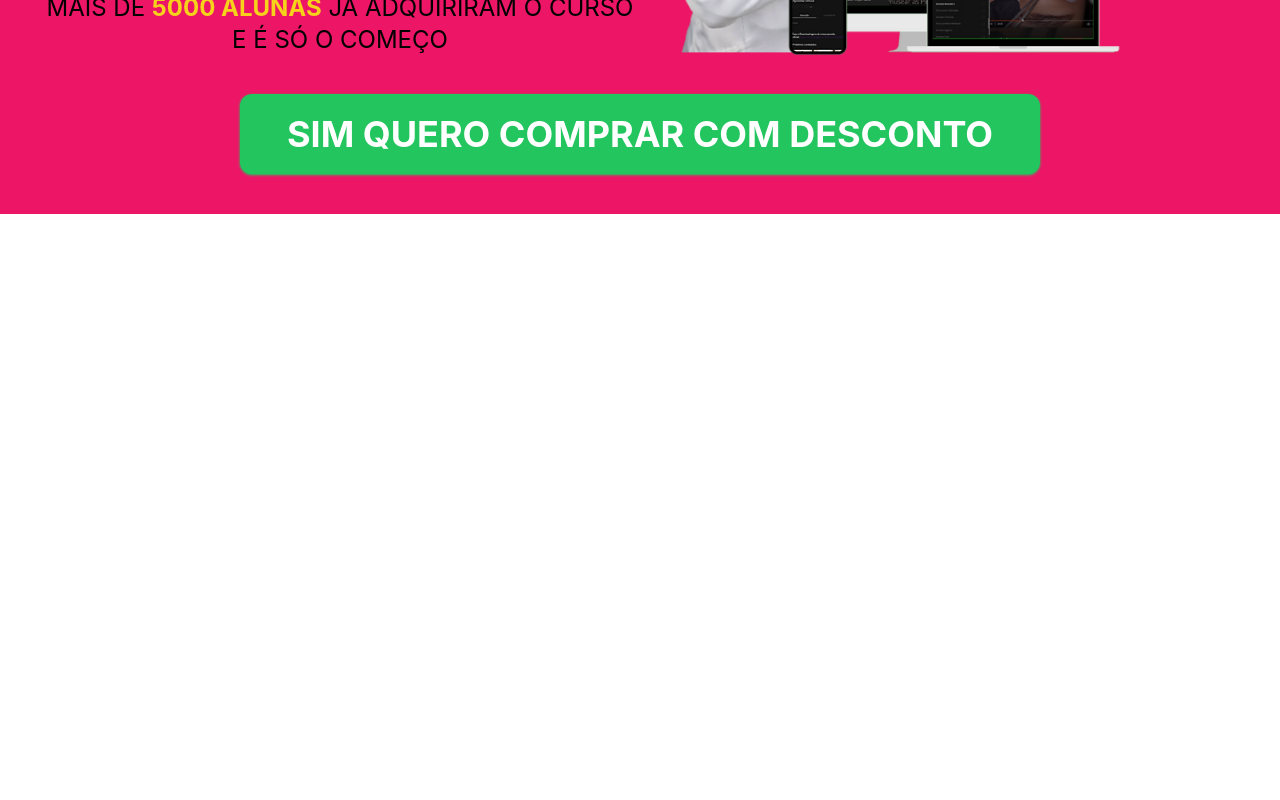
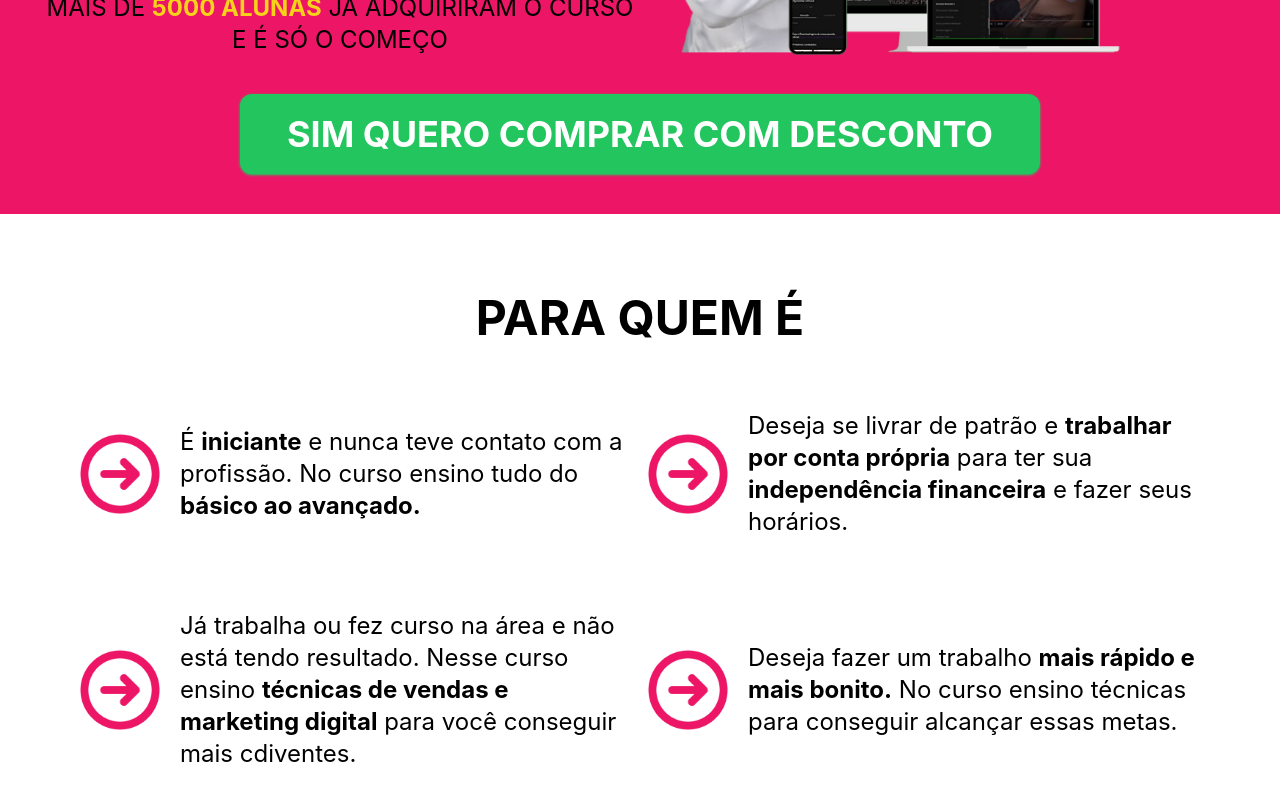
Before and after one commit to MarkOliv/viverdecilios-sales, a Next.js app: page / in a window 1280 px wide. Shown: the part 470-1270 px from the top of the page. Before the commit the page ends 800 px from the top, so only its background shows below. Built offline with nearby package versions, Linux system fonts and the light colour scheme.

Commit message:
upload para quem page

```diff
--- /dev/null
+++ b/pages/components/ParaQuem.tsx
@@ -0,0 +1,58 @@
+// @flow
+import * as React from "react";
+import arrowcircle from "../assets/arrow-circle.png";
+import Image from "next/image";
+
+type Props = {};
+
+const ParaQuem = (props: Props) => {
+  return (
+    <div id="parte2" className="container mx-auto">
+      <div className="md:p-20 p-5">
+        <h1 className="text-center text-black text-5xl font-bold mb-10">
+          PARA QUEM É
+        </h1>
+
+        <div className="grid grid-cols-1 md:grid-cols-2 gap-4 ">
+          <div className="flex text-black items-center my-7">
+            <Image className="w-20 " src={arrowcircle} alt="arrow" />
+
+            <p className="text-2xl w-[500px] ml-5">
+              É <strong> iniciante</strong> e nunca teve contato com a
+              profissão. No curso ensino tudo do{" "}
+              <strong>básico ao avançado.</strong>
+            </p>
+          </div>
+
+          <div className="flex text-black items-center my-7">
+            <Image className="w-20 " src={arrowcircle} alt="arrow" />
+            <p className="text-2xl w-[500px] ml-5">
+              Deseja se livrar de patrão e{" "}
+              <strong>trabalhar por conta própria</strong> para ter sua{" "}
+              <strong>independência financeira</strong> e fazer seus horários.
+            </p>
+          </div>
+          <div className="flex text-black items-center my-7">
+            <Image className="w-20 " src={arrowcircle} alt="arrow" />
+            <p className="text-2xl w-[500px] ml-5">
+              Já trabalha ou fez curso na área e não está tendo resultado. Nesse
+              curso ensino{" "}
+              <strong>técnicas de vendas e marketing digital</strong> para você
+              conseguir mais cdiventes.
+            </p>
+          </div>
+          <div className="flex text-black items-center my-7">
+            <Image className="w-20" src={arrowcircle} alt="arrow" />
+            <p className="text-2xl w-[500px] ml-5">
+              Deseja fazer um trabalho{" "}
+              <strong>mais rápido e mais bonito.</strong> No curso ensino
+              técnicas para conseguir alcançar essas metas.
+            </p>
+          </div>
+        </div>
+      </div>
+    </div>
+  );
+};
+
+export default ParaQuem;
--- a/pages/index.tsx
+++ b/pages/index.tsx
@@ -1,5 +1,6 @@
 import Head from "next/head";
 import { Inicio } from "./components/Inicio";
+import ParaQuem from "./components/ParaQuem";
 
 export default function Home() {
   return (
@@ -20,6 +21,7 @@ export default function Home() {
       <div className="bg-[#ED1566]">
         <Inicio />
       </div>
+      <ParaQuem />
     </div>
   );
 }
```
Also changed, not shown: pages/assets/arrow-circle.png (added).
